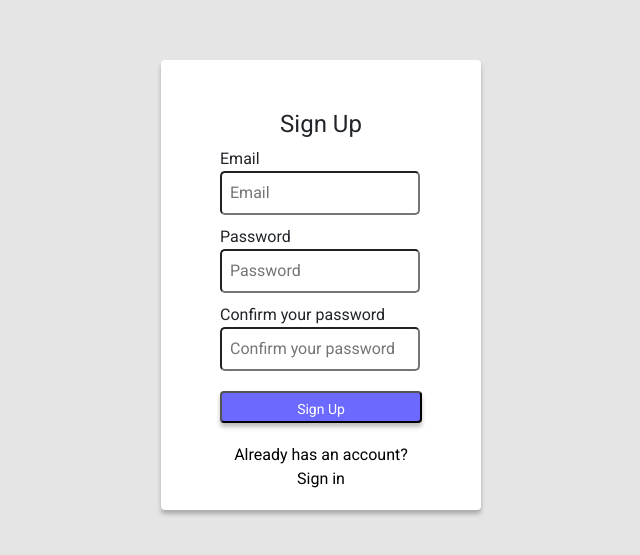
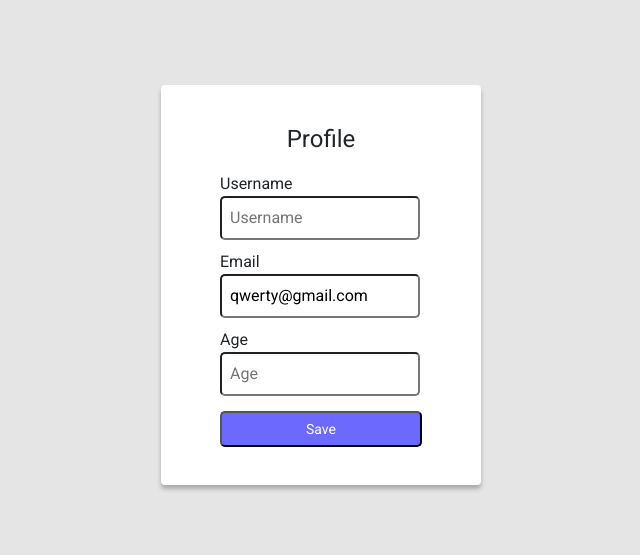
Before and after one commit to Oleksandr-Patsuryn/epam-steam, an Angular app: page /reg in a window 1280 px wide. Shown: the part 115-670 px from the top of the page, without its empty margins (319-959 px from the left). Built offline with nearby package versions, Linux system fonts and the light colour scheme.

Commit message:
profile form little update

```diff
--- a/db.json
+++ b/db.json
@@ -9,6 +9,12 @@
       "email": "qwerty@g",
       "password": "1111",
       "id": 2
+    },
+    {
+      "email": "test@ukr.net",
+      "password": "1234",
+      "username": "test@ukr.net",
+      "id": 3
     }
   ]
 }
--- a/src/app/add-user-service.ts
+++ b/src/app/add-user-service.ts
@@ -19,10 +19,11 @@ export class AddUserService {
 
   constructor(private http: HttpClient) { }
 
-  addUser(email:string, password:string) {
+  addUser(email:string, password:string, username:string) {
     const data = {
       email: email,
       password: password,
+      username: username,
     }
     return this.http.post('http://localhost:3000/users', data)
   }
--- a/src/app/app.component.html
+++ b/src/app/app.component.html
@@ -1 +1 @@
-<app-reg></app-reg>
+<app-profile></app-profile>
--- a/src/app/components/login/login.component.css
+++ b/src/app/components/login/login.component.css
@@ -11,9 +11,9 @@
 }
 .login-container {
     flex-direction: column;
-    padding: 60px;
+    padding: 40px 60px 60px 60px;
     width: 320px;
-    height: 340px;
+    height: 380px;
     background: #FFFFFF;
     box-shadow: 0px 4px 4px rgba(0, 0, 0, 0.25);
     border-radius: 4px;
@@ -43,9 +43,22 @@
     box-shadow: 0px 4px 4px rgba(0, 0, 0, 0.25);
     border-radius: 4px;
 }
+.sign-in {
+    text-decoration:none;
+    color: black;
+    text-align: center;
+}
+.sign-in-wrapper {
+    display: flex;
+    justify-content: center;
+    padding-top: 20px;
+}
+.sign-in:hover {
+    color: #6C69FF;
+}
 @supports (-webkit-appearance:none) {
     .login-container {
-        height: 360px;
+        height: 380px;
     }
  }
 .alert-message, .alert-message-2 {
--- a/src/app/components/login/login.component.html
+++ b/src/app/components/login/login.component.html
@@ -10,5 +10,6 @@
             <div class="alert-message-2" [hidden]="PasswordField.valid || PasswordField.pristine">This field is obligatory!</div>
             <input type="submit"  class="sign-button" value="Sign In">
         </form>
+        <div class="sign-in-wrapper"><a href="#" class="sign-in">Don`t have an account?<br>Sign up</a></div>
     </div>
 </div>
--- a/src/app/components/login/login.component.ts
+++ b/src/app/components/login/login.component.ts
@@ -23,6 +23,7 @@ export class LoginComponent implements OnInit {
       password: this.password
     }
     let flag:boolean = false;
+    let id:number = 0;
     if(this.email == undefined || this.password == undefined) {
       alert("Please, fill all fields!")
     } else if (this.email == '' || this.password == ''){
@@ -34,26 +35,19 @@ export class LoginComponent implements OnInit {
         this.getUserService
         .getData()
         .subscribe((response) => {
-          //
-
           for (let key in response) {
-            //console.log(response[key])
             if (user.email === response[key].email && user.password === response[key].password) {
               flag = true;
+              id = response[key].id;
             }
           }
           if (flag === true) {
             //перехід на сторінку games
-            console.log("ITS OK")
-            this.CookiesService.setCookie('user_id','1',15);
-            //document.cookie = "user=John";
-            console.log("ITS OK AGAIN")
+            this.CookiesService.setCookie('user_id',String(id), 15);
           } else {
             alert("Your credentials are incorrect!")
           }
           console.log(this.CookiesService.getCookie('user_id'));
-
-
         })
     }
   };
--- a/src/app/components/profile/profile.component.html
+++ b/src/app/components/profile/profile.component.html
@@ -5,10 +5,11 @@
             <label for="username">Username</label><br>
             <input #fieldCheck required  [(ngModel)]= "username"  type="text" name="username" id="username" placeholder="Username"><br>
             <label for="email">Email</label><br>
-            <input #fieldCheck required [(ngModel)]= "email"  name="email" type="email" id="email" placeholder="Email"><br>
+            <input #fieldCheck required [(ngModel)]= "email" name="email" type="email" id="email"><br>
             <label for="age">Age</label><br>
             <input #fieldCheck required  [(ngModel)]= "age" name="age" type="number" id="age" placeholder="Age"><br>
             <input type="submit" class="save-button" value="Save">
         </form>
     </div>
 </div>
+<!--#fieldCheck required [(ngModel)]= "email" #fieldCheck-->
--- a/src/app/components/profile/profile.component.ts
+++ b/src/app/components/profile/profile.component.ts
@@ -1,22 +1,32 @@
 import { Component, OnInit } from '@angular/core';
+
+
 
 @Component({
   selector: 'app-profile',
   templateUrl: './profile.component.html',
   styleUrls: ['./profile.component.css']
 })
+
+
+
 export class ProfileComponent implements OnInit {
   username!: string;
-  email!: string;
+  email: string ='qwerty@gmail.com';
   age!: number;
+
+  //emailForm: any = {
+    //email: 'qwerty@gmail.com',
+  //}
 
   constructor() { }
 
   ngOnInit(): void {
   }
   onSubmit() {
-    if(this.email == undefined || this.username == undefined || this.age == undefined) {
-      alert("Please, fill all fields!")
+    if (this.email == undefined || this.username == undefined || this.age == undefined) {
+      //alert("Please, fill all fields!")
+      console.log(this.email)
     } else if (this.email == '' || this.username == ''){
       alert("Please, fill all fields!")
     } else if (!this.email.match('@')){
--- a/src/app/components/reg/reg.component.html
+++ b/src/app/components/reg/reg.component.html
@@ -16,4 +16,3 @@
         </form>
     </div>
 </div>
-<!--(click)="addUser()"-->
--- a/src/app/components/reg/reg.component.ts
+++ b/src/app/components/reg/reg.component.ts
@@ -11,6 +11,7 @@ export class RegComponent implements OnInit {
   email!: string;
   password!: string;
   password2!: string;
+  username!: string;
 
   constructor(private addUserService: AddUserService) {}
 
@@ -28,8 +29,9 @@ export class RegComponent implements OnInit {
       alert('Please, confirm your password!')
     }
       else {
+        this.username = this.email;
         this.addUserService
-        .addUser(this.email, this.password)
+        .addUser(this.email, this.password, this.username)
         .subscribe((json) => {
           console.log(json)
     });
```
Lines whose indentation alone changed are shown as unchanged.
